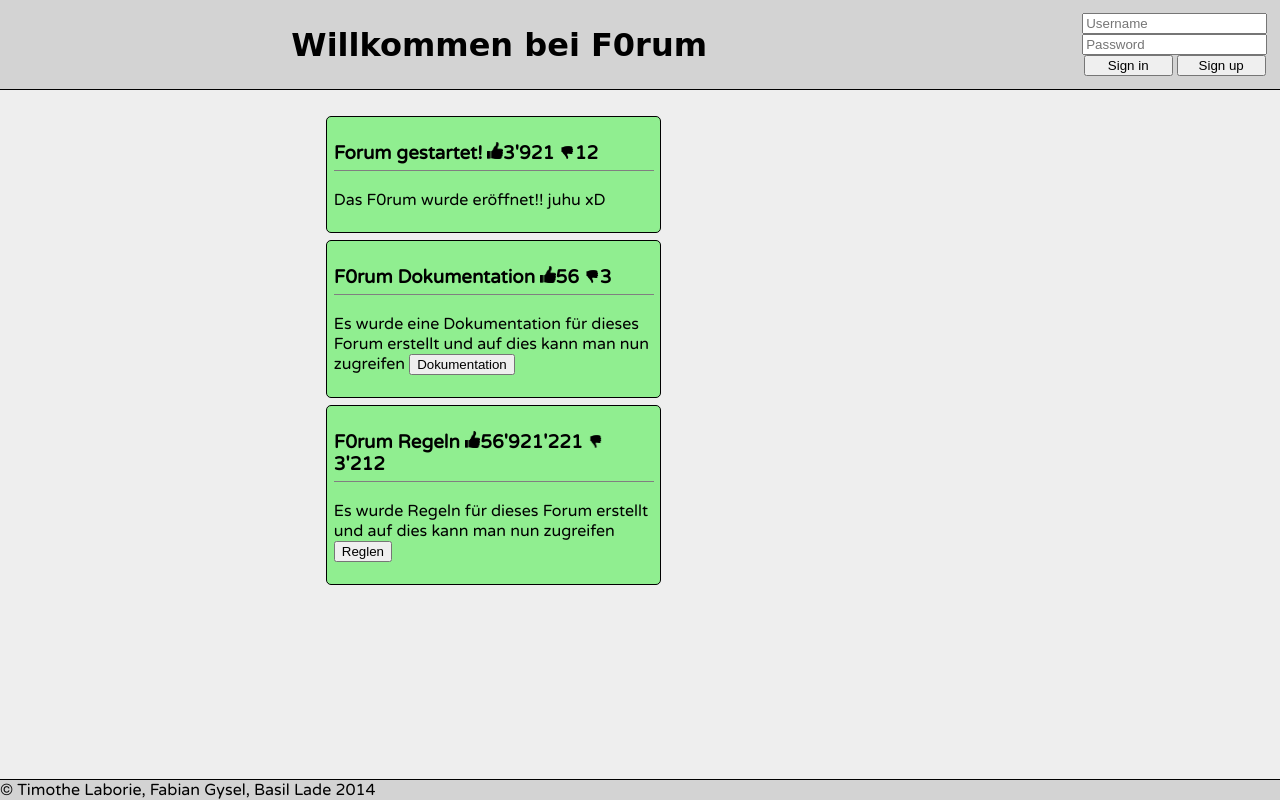
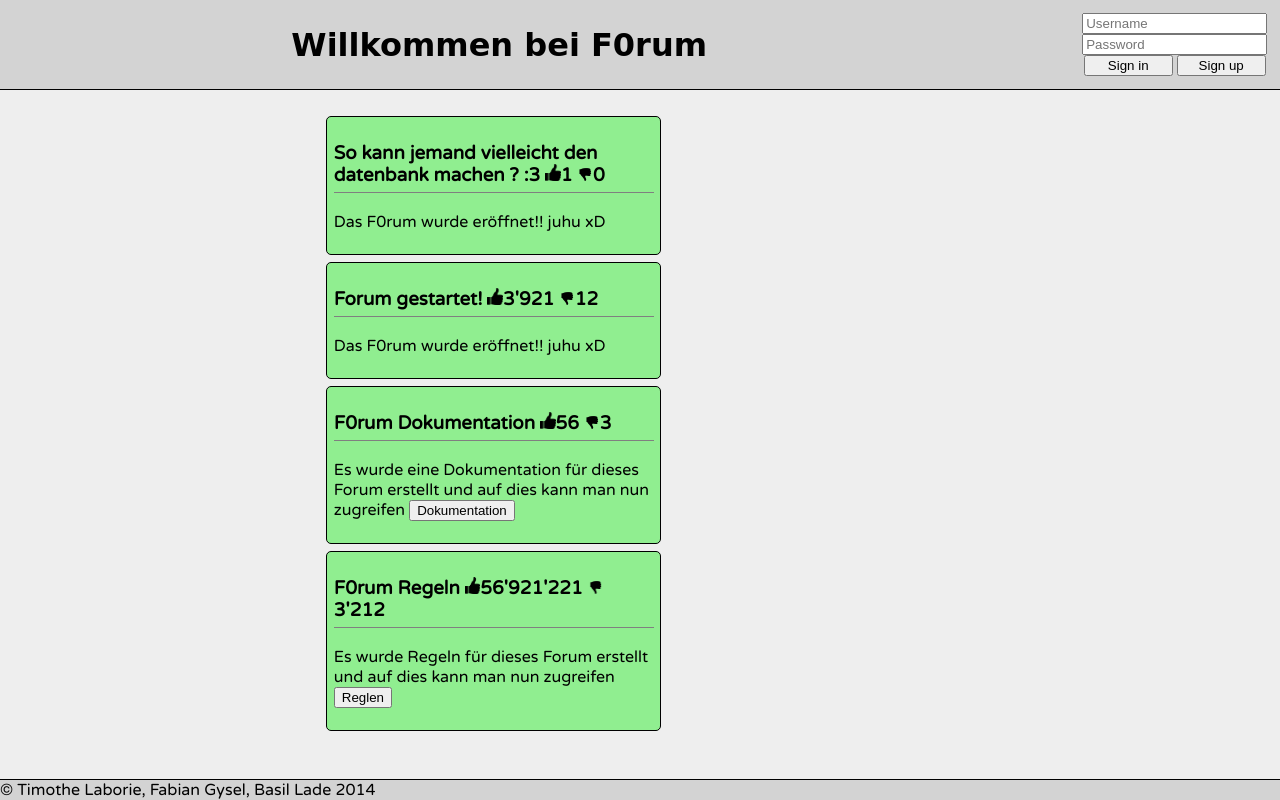
Before and after one commit to GyselAnimatioon/ProjektForumModul133, a PHP site: page / in a window 1280 px wide. Run offline with PHP 8.4, Linux system fonts and the light colour scheme; some web fonts are replaced.

Commit message:
neuen kommentar nur zum testen

```diff
--- a/index.php
+++ b/index.php
@@ -31,6 +31,19 @@
         </div>
 
         <div class="body">
+                  <div class="body_box">
+                <h3 class="box_title">
+                    <div class="daumen">
+                        So kann jemand vielleicht den datenbank machen ? :3
+                        <img src="img/daumen_hoch.png">1
+                        <img src="img/daumen_runter.png">0
+                    </div>
+                    <div class="clear"></div>
+                </h3>
+                <p class="box_text">
+                    Das F0rum wurde eröffnet!! juhu xD
+                </p>
+            </div>
             <div class="body_box">
                 <h3 class="box_title">
                     <div class="daumen">
@@ -44,6 +57,7 @@
                     Das F0rum wurde eröffnet!! juhu xD
                 </p>
             </div>
+
 
             <div class="body_box">
                 <h3 class="box_title">
```
